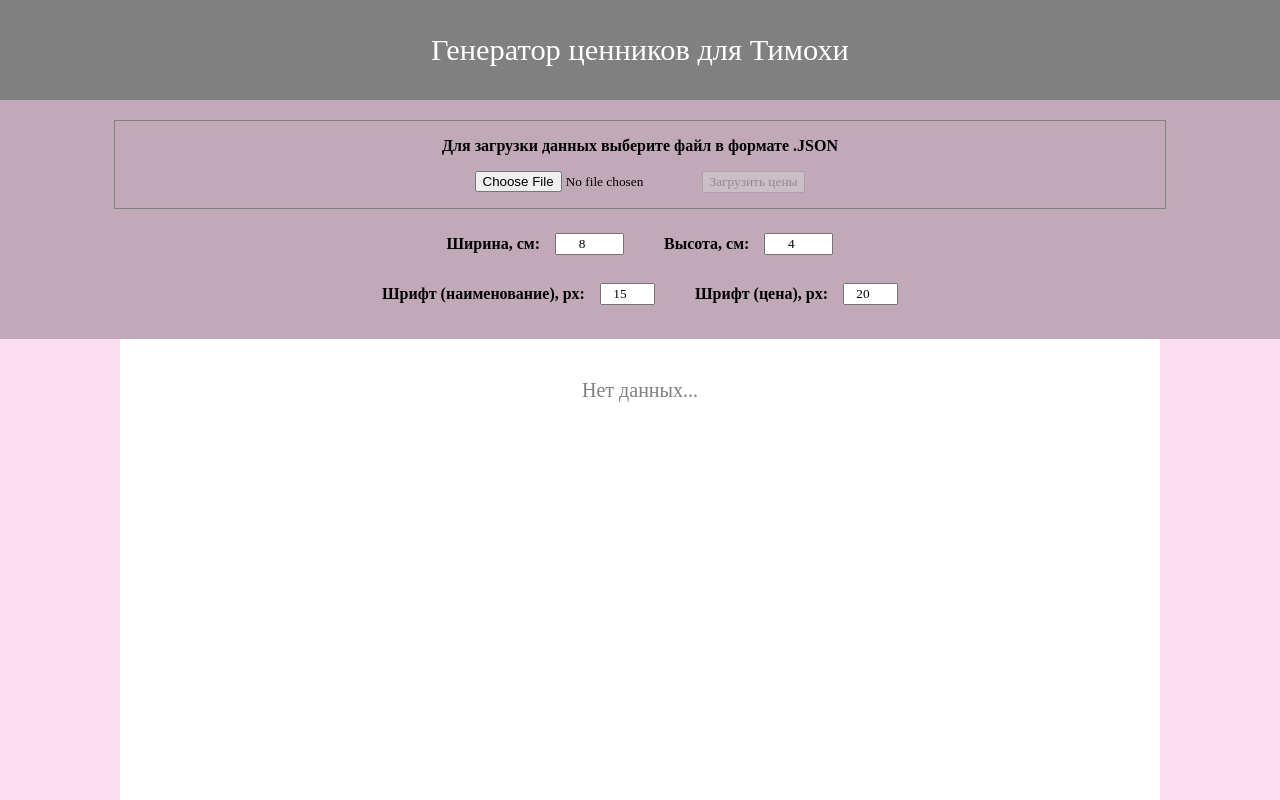
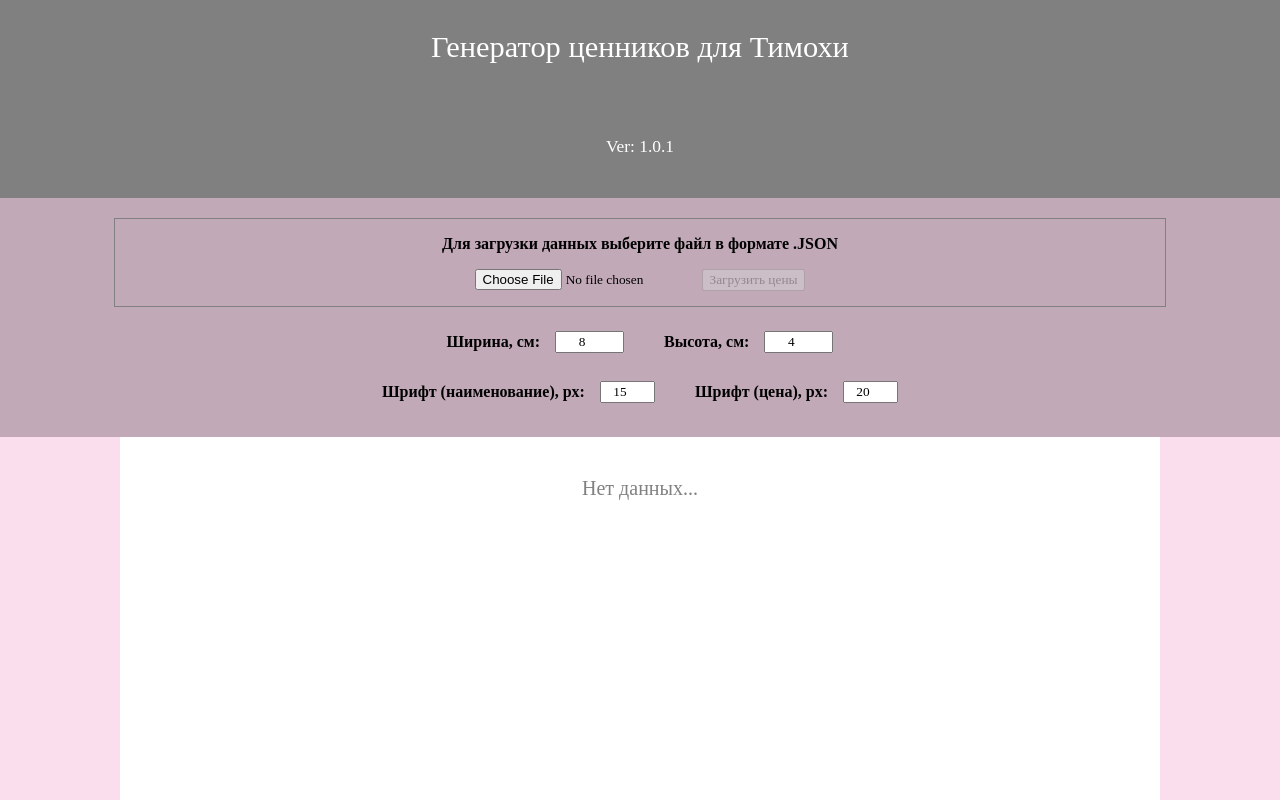
Before and after one commit to Richard-Sharp/Price-Configurator, a React (Create React App) app: page / in a window 1280 px wide. Shown: the top 800 px of the page. Built offline with nearby package versions, Linux system fonts and the light colour scheme.

Commit message:
[Ver: 1.0.1] - Project setup.

```diff
--- a/src/App.js
+++ b/src/App.js
@@ -79,7 +79,7 @@
 			<div className="App">
 				<header className="App-header">
 					<h3>Генератор ценников для Тимохи</h3>
-
+					<h6>Ver: 1.0.1</h6>
 
 				</header>
 				<section className="App-section-settings">
--- a/src/index.js
+++ b/src/index.js
@@ -4,14 +4,6 @@
 import App from './App';
 import reportWebVitals from './reportWebVitals';
 
-ReactDOM.render(
-  <React.StrictMode>
-    <App />
-  </React.StrictMode>,
-  document.getElementById('root')
-);
+ReactDOM.render(<App />, document.getElementById('root'));
 
-// If you want to start measuring performance in your app, pass a function
-// to log results (for example: reportWebVitals(console.log))
-// or send to an analytics endpoint. Learn more: https://bit.ly/CRA-vitals
 reportWebVitals();
```
